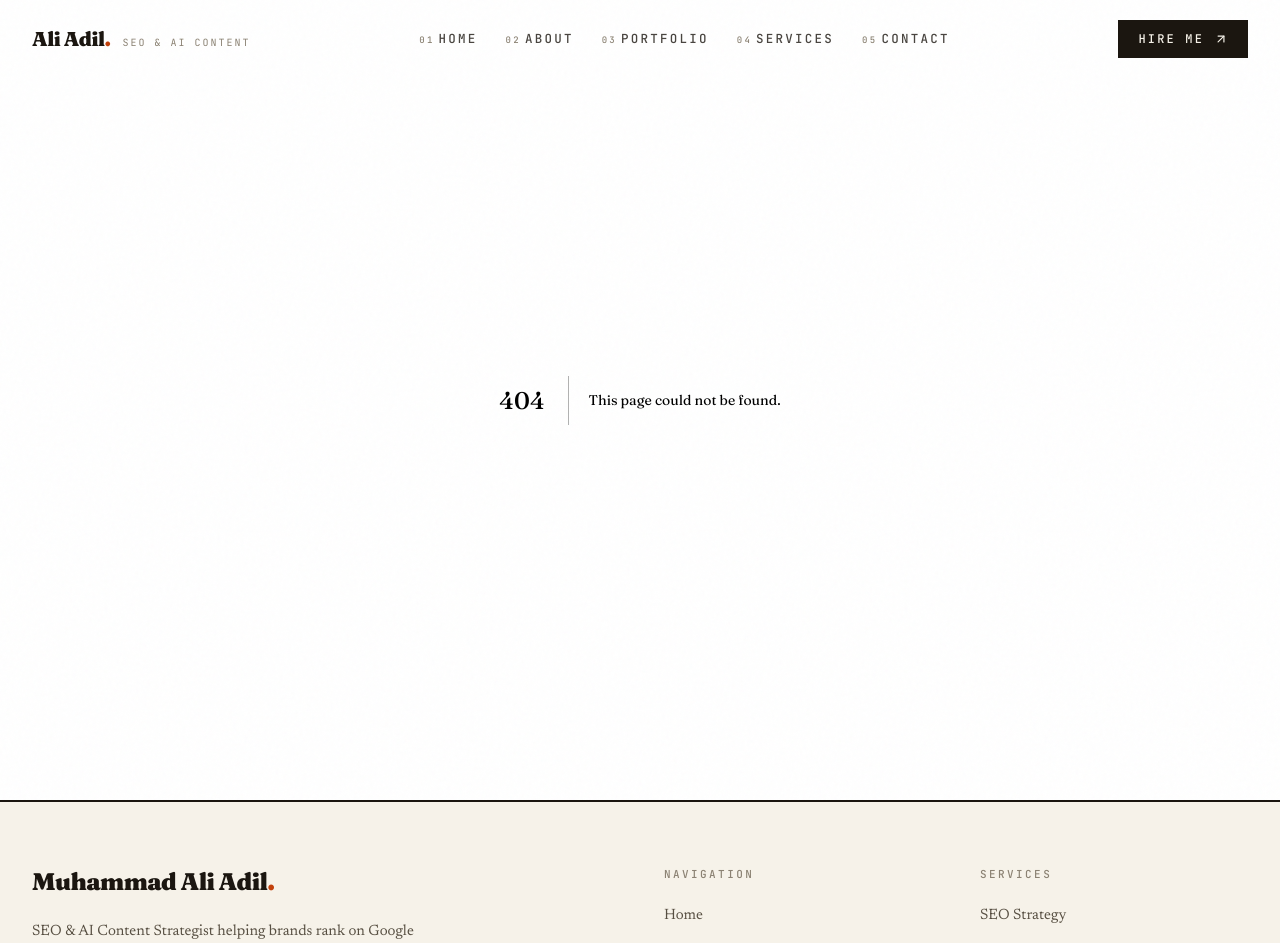
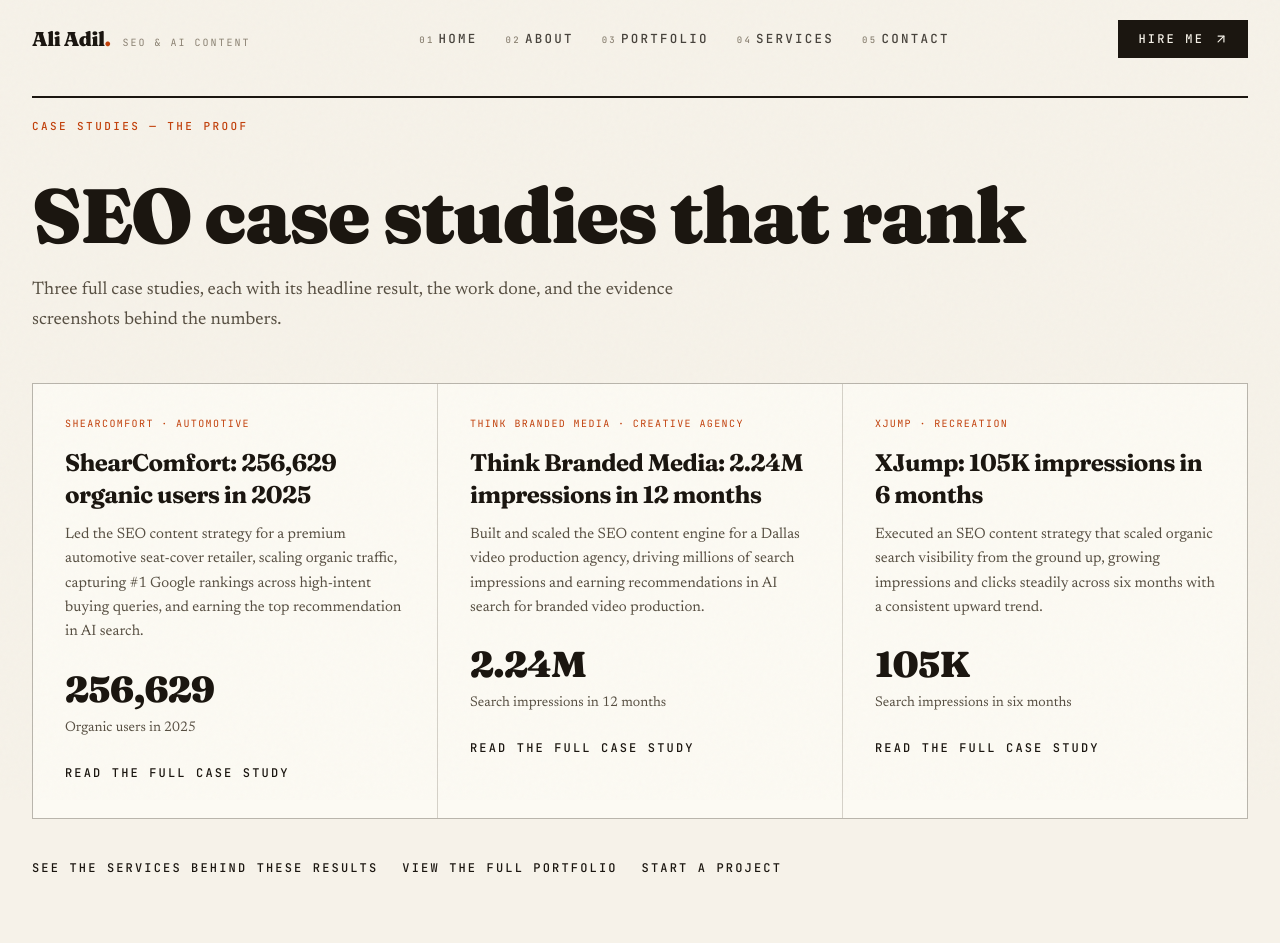
Before and after one commit to maliadil/ali-adil-portfolio, a Next.js app: page /case-studies in a window 1280 px wide. Before the commit this address had no page. Shown: the top 943 px of the page. Built offline with nearby package versions, Linux system fonts and the light colour scheme.

Commit message:
Add files via upload

```diff
--- /dev/null
+++ b/app/case-studies/page.tsx
@@ -0,0 +1,85 @@
+import type { Metadata } from "next";
+import Link from "next/link";
+import { caseStudies } from "@/data/case-studies";
+
+export const metadata: Metadata = {
+  title: "SEO Case Studies | Muhammad Ali Adil",
+  description:
+    "SEO case studies with proof: ShearComfort at 256,629 organic users in 2025, Think Branded Media at 2.24M impressions in 12 months, and XJump at 105K impressions in 6 months.",
+  openGraph: {
+    title: "SEO Case Studies | Muhammad Ali Adil",
+    description:
+      "SEO case studies with proof: ShearComfort at 256,629 organic users in 2025, Think Branded Media at 2.24M impressions in 12 months, and XJump at 105K impressions in 6 months.",
+  },
+  alternates: {
+    canonical: "https://maliadil.site/case-studies",
+  },
+};
+
+export default function CaseStudiesIndex() {
+  return (
+    <div className="pt-20 sm:pt-24">
+      <section className="pb-12">
+        <div className="mx-auto max-w-7xl px-4 sm:px-6 lg:px-8">
+          <div className="rule-thick pt-4 pb-10">
+            <span className="eyebrow">Case Studies — The Proof</span>
+          </div>
+          <h1
+            className="font-heading font-black leading-[0.95] tracking-tight text-ink"
+            style={{ fontSize: "clamp(2.6rem, 6vw, 5rem)" }}
+          >
+            SEO case studies that rank
+          </h1>
+          <p className="mt-6 max-w-2xl text-lg leading-relaxed text-ink-soft">
+            Three full case studies, each with its headline result, the work
+            done, and the evidence screenshots behind the numbers.
+          </p>
+        </div>
+      </section>
+
+      <section className="pb-16">
+        <div className="mx-auto max-w-7xl px-4 sm:px-6 lg:px-8">
+          <div className="grid grid-cols-1 gap-px border border-ink/15 bg-ink/15 lg:grid-cols-3">
+            {caseStudies.map((study) => (
+              <Link
+                key={study.slug}
+                href={`/case-studies/${study.slug}`}
+                className="group bg-paper-card p-7 sm:p-8"
+              >
+                <p className="font-mono text-[10px] uppercase tracking-[0.14em] text-vermillion">
+                  {study.client} · {study.industry}
+                </p>
+                <p className="mt-4 font-heading text-2xl font-bold tracking-tight text-ink group-hover:text-vermillion">
+                  {study.headline}
+                </p>
+                <p className="mt-3 text-[15px] leading-relaxed text-ink-soft">
+                  {study.intro}
+                </p>
+                <p className="mt-6 font-heading text-4xl font-black tracking-tight text-ink">
+                  {study.stats[0].value}
+                </p>
+                <p className="mt-2 text-sm leading-relaxed text-ink-soft">
+                  {study.stats[0].label}
+                </p>
+                <p className="link-underline mt-6 inline-flex">
+                  Read the full case study
+                </p>
+              </Link>
+            ))}
+          </div>
+          <div className="mt-10 flex flex-wrap items-center gap-6">
+            <Link href="/services" className="link-underline">
+              See the services behind these results
+            </Link>
+            <Link href="/portfolio" className="link-underline">
+              View the full portfolio
+            </Link>
+            <Link href="/contact" className="link-underline">
+              Start a project
+            </Link>
+          </div>
+        </div>
+      </section>
+    </div>
+  );
+}
```
